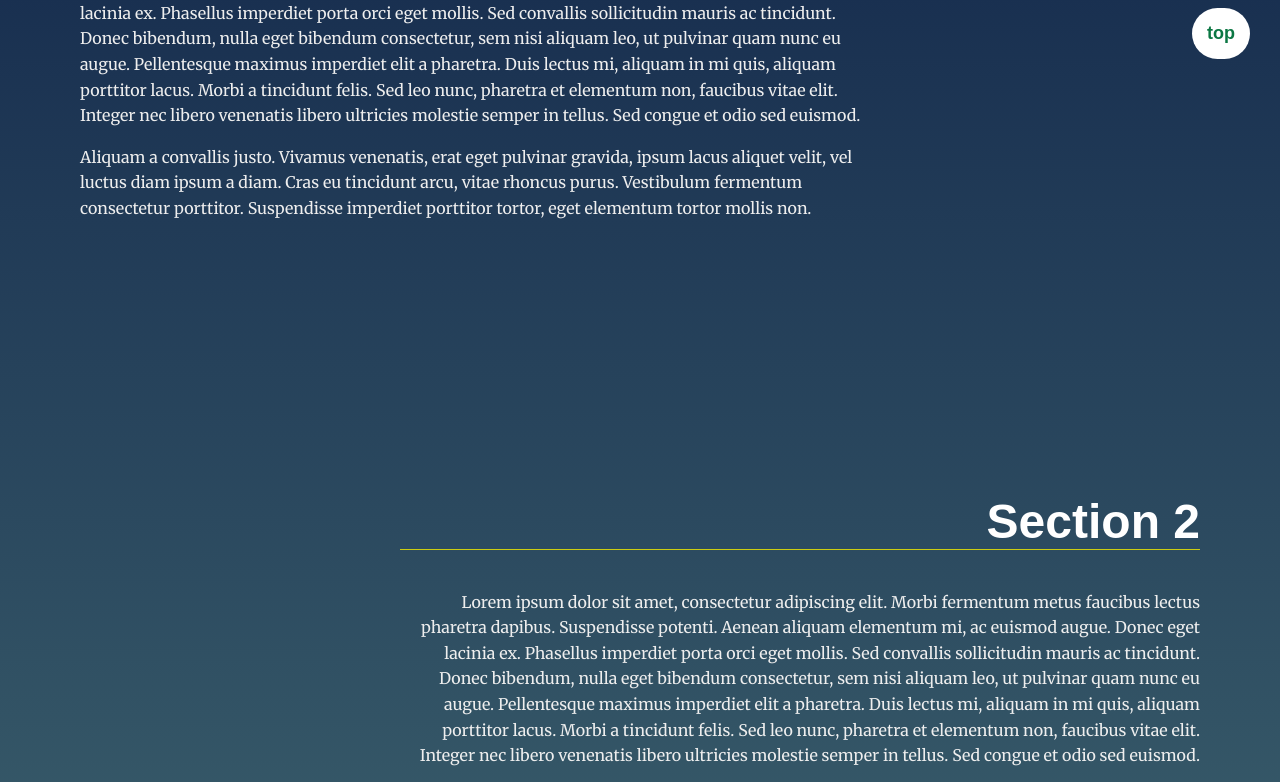
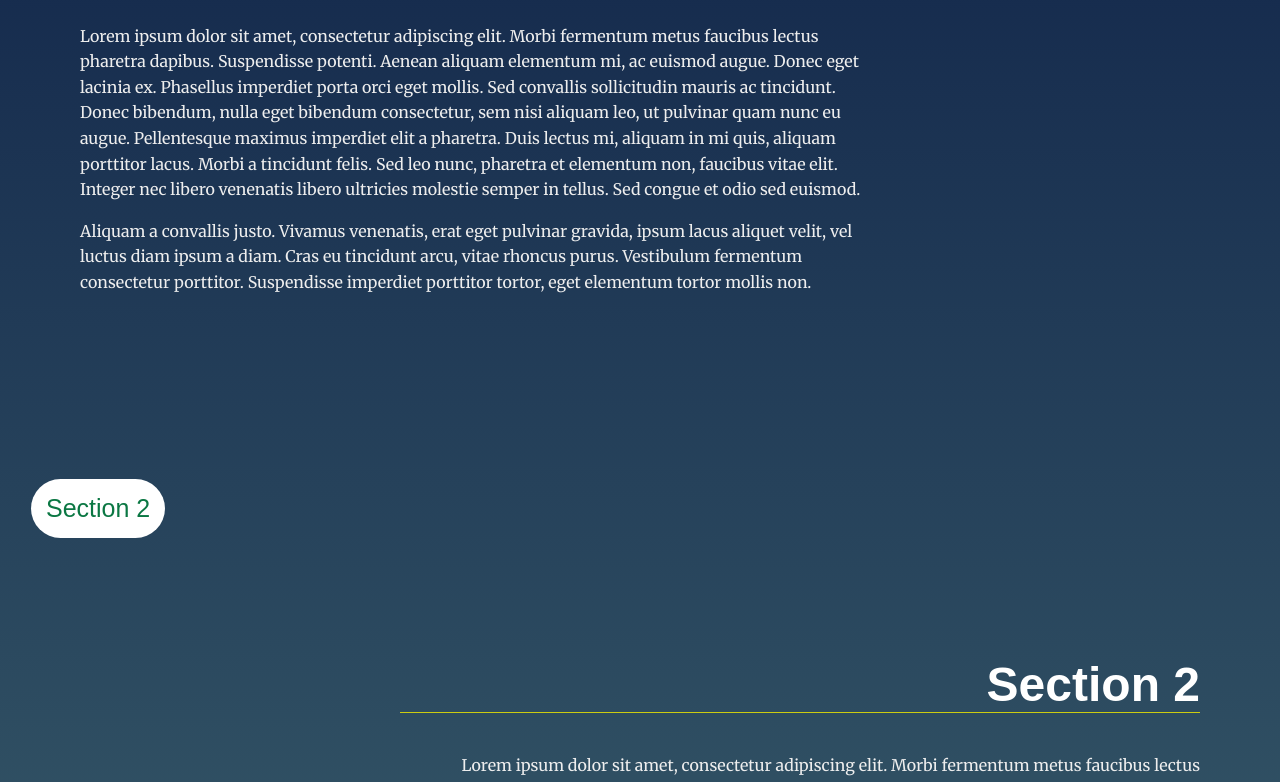
Before and after one commit to OmarHatemSalem/EgFWD-WebDev-Project-1-Landing-Page, a plain HTML site: page index.html in a window 1280 px wide. Shown: the part 721-1503 px from the top of the page. Drawn offline with Linux system fonts and the light colour scheme.

Commit message:
finalizes project

```diff
--- a/css/styles.css
+++ b/css/styles.css
@@ -1,14 +1,3 @@
-/*
- *
- * CSS written based on SMACSS architecture.
- * To learn more, visit: http://smacss.com/
- *
- * For simplicity, no reset or normalize is added.
- * To learn more, visit: https://css-tricks.com/reboot-resets-reasoning/
- *
-*/
-
-
 /* ---- Base Rules ---- */
 body {
     background: rgb(136,203,171);
@@ -228,6 +217,8 @@ section.your-active-class .landing__container::after {
 	}
 }
 
+
+/*Button Styling*/
 #myBtn {
     display: none;
     position: fixed;
@@ -252,5 +243,19 @@ section.your-active-class .landing__container::after {
   }
 
   #myBtn:hover {
-    background-color: rgb(184, 180, 180); /* Add a dark-grey background on hover */
+    background-color: rgb(184, 180, 180);
   }
+
+ /*Collapsible button styling*/
+ .collapsible {
+    display: block;
+    padding: 15px;
+    outline: none;
+    border: 15px;
+    margin: 15px;
+    background-color: rgb(255, 255, 255);
+    color: rgb(11, 119, 67);
+    cursor: pointer;
+    border-radius: 30px;
+    font-size: 25px;
+  }
--- a/js/app.js
+++ b/js/app.js
@@ -1,44 +1,4 @@
-/**
- *
- * Manipulating the DOM exercise.
- * Exercise programmatically builds navigation,
- * scrolls to anchors from navigation,
- * and highlights section in viewport upon scrolling.
- *
- * Dependencies: None
- *
- * JS Version: ES2015/ES6
- *
- * JS Standard: ESlint
- *
-*/
-
-/**
- * Comments should be present at the beginning of each procedure and class.
- * Great to have comments before crucial code sections within the procedure.
-*/
-
-/**
- * Define Global Variables
- *
-*/
-
-
-/**
- * End Global Variables
- * Start Helper Functions
- *
-*/
-
-
-
-/**
- * End Helper Functions
- * Begin Main Functions
- *
-*/
-
-
+/*Main Function to be executed */
 function beginJS() {
     // build the nav
     const navBar = document.getElementById("navbar__list");
@@ -57,7 +17,23 @@ function beginJS() {
         navBar.appendChild(listItem);
     }
 
+    //build the collapse buttons
+    for (let i=0; i<sectionNames.length; i++) {
+        const htmlTextToAdd = '<button class="collapsible">'+sectionNames[i].childNodes[1].childNodes[1].textContent+'</button>';
+        sectionNames[i].insertAdjacentHTML('beforebegin', htmlTextToAdd);
+    }
 
+    const sectionBtns = document.querySelectorAll('.collapsible');
+    for (let i=0; i<sectionBtns.length; i++) {
+        sectionBtns[i].addEventListener('click', function () {
+
+            sectionNames[i].style.display = (sectionNames[i].style.display == "block") ?
+                sectionNames[i].style.display = "none" : sectionNames[i].style.display = "block";
+
+        });
+    }
+
+    //Adds Scroll Functionality
     const links = document.querySelectorAll(".navbar__menu .menu__link");
 
     let previous = 0;
@@ -65,16 +41,9 @@ function beginJS() {
     for (let i=0; i<links.length; i++) {
         links[i].addEventListener("click", function (event) {
             event.preventDefault();
-            //console.log("event cleard");
-
-            /*sectionNames[previous].classList.remove("your-active-class");
-            sectionNames[i].classList.add("your-active-class");
-            previous  = i;*/
-
             document.querySelector(this.getAttribute("href")).scrollIntoView({
                 behavior : "smooth"
             })
-            //console.log("scrolled");
         });
 
 
@@ -88,11 +57,10 @@ function beginJS() {
                 previous  = i;
             }
 
-            /*navBar.style.display = "none";
-            setTimeout(() => {navBar.style.display = "block";}, 1500);*/
         });
     }
 
+    //Back to Top menu
     const header = document.querySelector('h1');
     const button = document.getElementById('myBtn');
     button.addEventListener("click", function (event) {
@@ -103,15 +71,16 @@ function beginJS() {
         })
     });
 
+    //Active state class
     document.addEventListener('scroll', function (event) {
         const headRect = header.getBoundingClientRect();
         event.preventDefault();
         if (headRect['bottom'] < -50) {
             button.style.display = "block";
             navBar.style.display = "block";
-            setTimeout(() => {navBar.style.display = "none";}, 0);
+            setTimeout(() => {navBar.style.display = "none";}, 1500);
         } else {
-            button.style.display = "block";
+            button.style.display = "none";
         }
 
 
@@ -122,26 +91,12 @@ function beginJS() {
 
 }
 
+/* Testing Performance*/
+
 const startingTime = performance.now();
 
+// Checks the DOM is ready first
 document.addEventListener('DOMContentLoaded', beginJS);
 
 const endingTime = performance.now();
 console.log('This code took ' + (endingTime - startingTime) + ' milliseconds.');
-// Add class 'active' to section when near top of viewport
-
-
-// Scroll to anchor ID using scrollTO event
-
-
-/**
- * End Main Functions
- * Begin Events
- *
- */
-
-// Build menu
-
-// Scroll to section on link click
-
-// Set sections as active
```
Also changed, not shown: index.html (+1 -0 lines), 1 other file.
